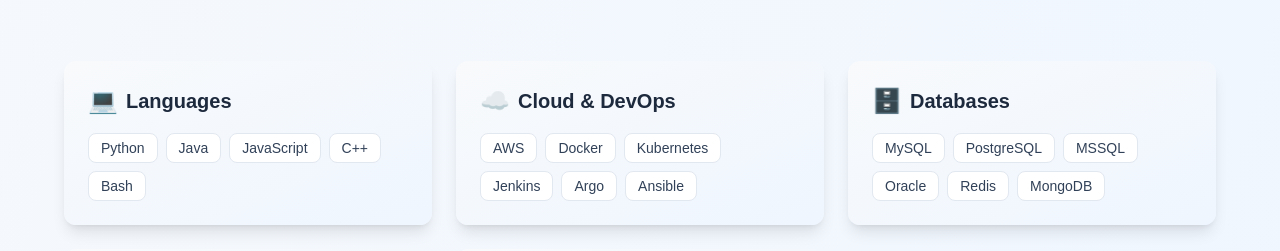
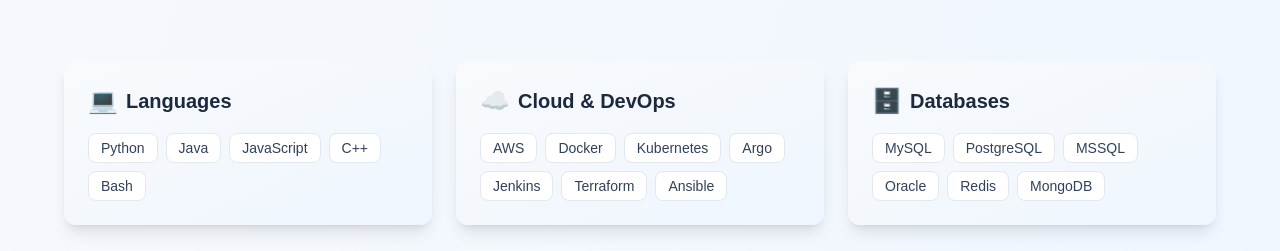
Before and after one commit to mohammadrony/portfolio, a Next.js app: page / in a window 1280 px wide. Shown: the part 3783-4034 px from the top of the page. Built offline with nearby package versions, Linux system fonts and the light colour scheme.

Commit message:
Update skills.

```diff
--- a/app/components/Skills.tsx
+++ b/app/components/Skills.tsx
@@ -1,7 +1,7 @@
 export default function Skills() {
   const skills = {
     "Languages": ["Python", "Java", "JavaScript", "C++", "Bash"],
-    "Cloud & DevOps": ["AWS", "Docker", "Kubernetes", "Jenkins", "Argo", "Ansible"],
+    "Cloud & DevOps": ["AWS", "Docker", "Kubernetes", "Argo", "Jenkins", "Terraform", "Ansible"],
     "Databases": ["MySQL", "PostgreSQL", "MSSQL", "Oracle", "Redis", "MongoDB"],
     "Monitoring": ["Prometheus", "Grafana", "OpenTelemetry", "ELK stack"],
     "Frameworks": ["Vue.js", "Flutter", "React.js", "Node.js", "Bootstrap"]
```
Also changed, not shown: 1 other file (tests, documents, lock files or other folders).
